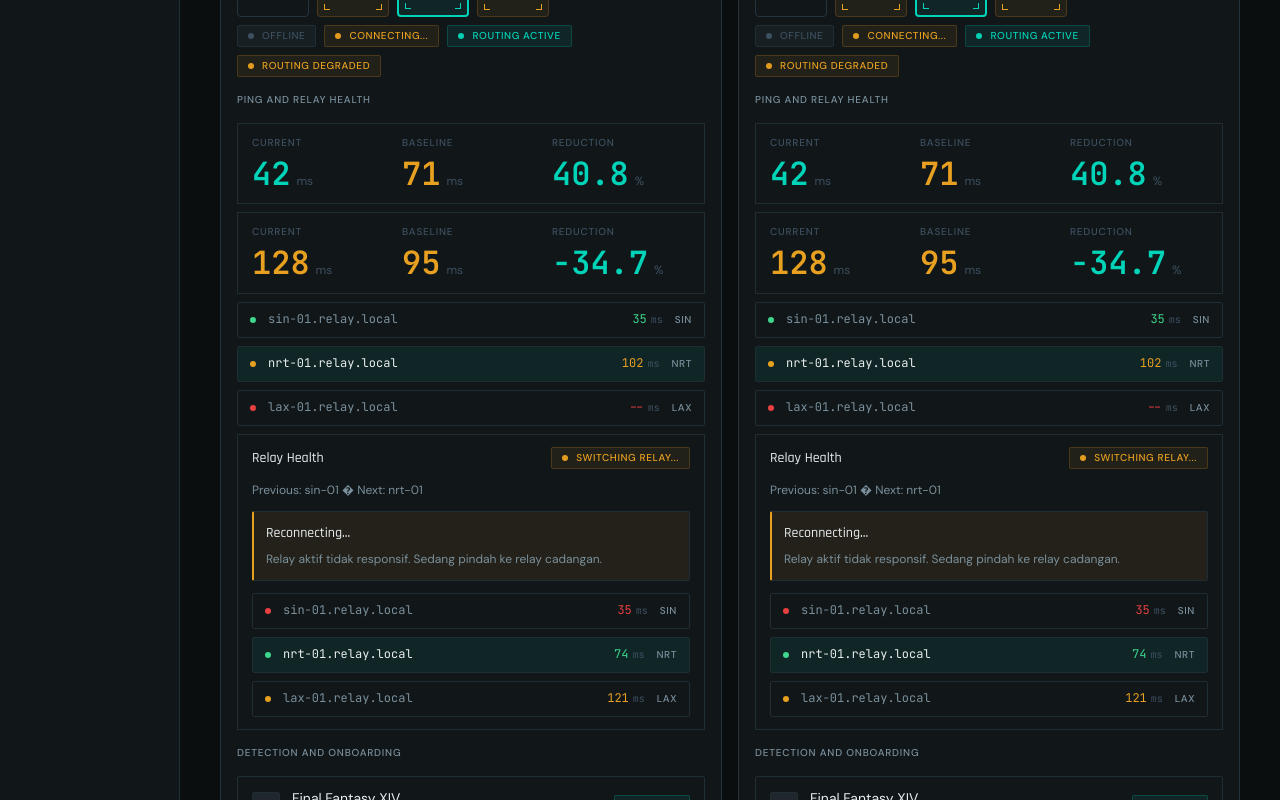
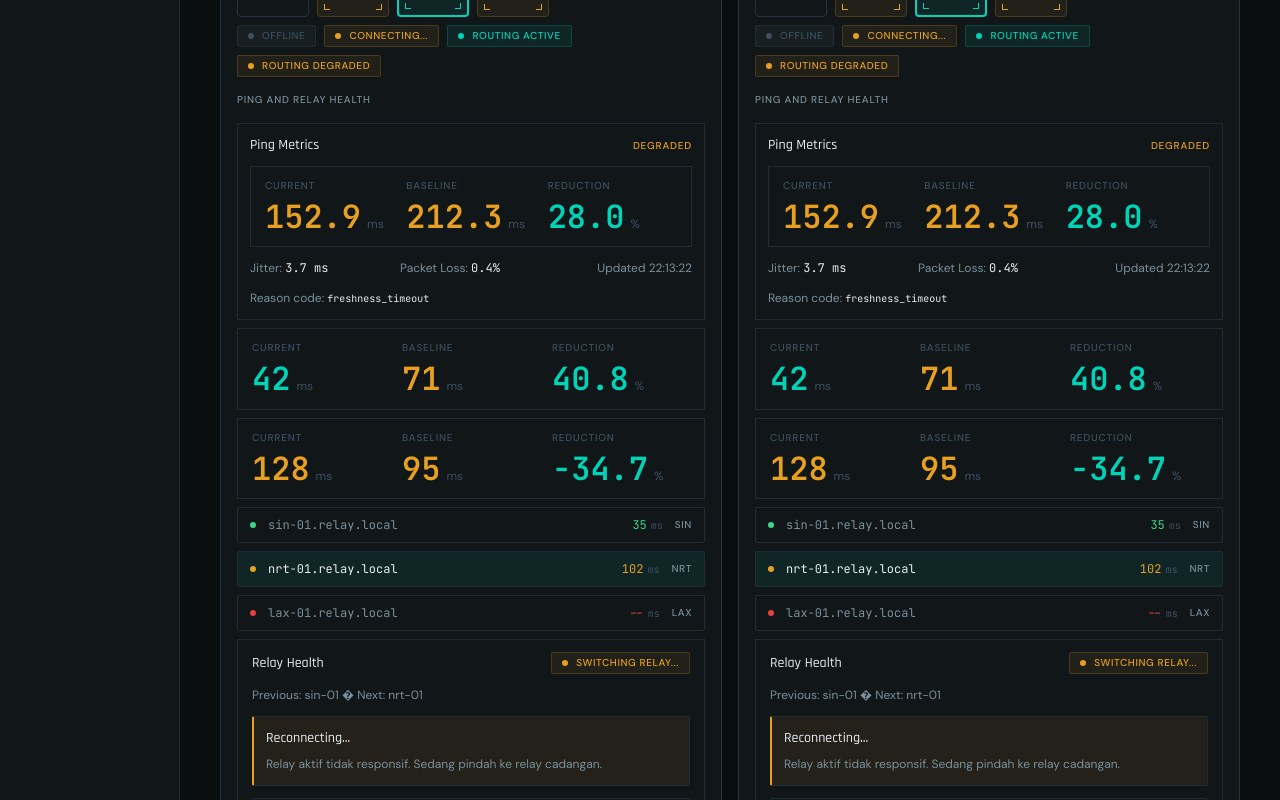
Before and after one commit to Lutvuk/kurangi-ping, a React (Vite) app in the folder apps/desktop/: page / in a window 1280 px wide. Shown: the part 980-1780 px from the top of the page. Built offline with nearby package versions, Linux system fonts and the light colour scheme.

Commit message:
Real-Time Metric Card Data Binding

```diff
--- /dev/null
+++ b/apps/desktop/src/features/metrics/PingMetricsPanel.css
@@ -0,0 +1,84 @@
+.kp-metrics-panel {
+  display: grid;
+  gap: var(--space-3);
+  border: var(--border-subtle);
+  border-radius: var(--radius-none);
+  background: var(--color-surface-01);
+  padding: var(--space-3);
+}
+
+.kp-metrics-panel-header {
+  display: flex;
+  align-items: baseline;
+  justify-content: space-between;
+  gap: var(--space-2);
+}
+
+.kp-metrics-panel-title {
+  margin: 0;
+  font: var(--text-display-sm);
+  color: var(--color-text-primary);
+}
+
+.kp-metrics-panel-status {
+  margin: 0;
+  font: var(--text-label);
+  letter-spacing: 0.08em;
+  text-transform: uppercase;
+  color: var(--color-text-secondary);
+}
+
+.kp-metrics-panel--live .kp-metrics-panel-status {
+  color: var(--color-signal);
+}
+
+.kp-metrics-panel--degraded .kp-metrics-panel-status {
+  color: var(--color-probe);
+}
+
+.kp-metrics-panel--error .kp-metrics-panel-status {
+  color: var(--color-relay-dead);
+}
+
+.kp-metrics-panel-meta {
+  display: grid;
+  grid-template-columns: repeat(3, minmax(0, 1fr));
+  gap: var(--space-2);
+}
+
+.kp-metrics-panel-meta-item,
+.kp-metrics-panel-updated {
+  margin: 0;
+  font: var(--text-body-sm);
+  color: var(--color-text-secondary);
+}
+
+.kp-metrics-panel-meta-item span {
+  color: var(--color-text-primary);
+  font: var(--text-mono-md);
+}
+
+.kp-metrics-panel-updated {
+  text-align: right;
+}
+
+.kp-metrics-panel-reason {
+  margin: 0;
+  font: var(--text-body-sm);
+  color: var(--color-text-secondary);
+}
+
+.kp-metrics-panel-reason code {
+  color: var(--color-text-primary);
+  font: var(--text-mono-sm);
+}
+
+@media (max-width: 960px) {
+  .kp-metrics-panel-meta {
+    grid-template-columns: 1fr;
+  }
+
+  .kp-metrics-panel-updated {
+    text-align: left;
+  }
+}
--- /dev/null
+++ b/apps/desktop/src/features/metrics/PingMetricsPanel.tsx
@@ -0,0 +1,162 @@
+import { useEffect, useMemo, useState } from "react";
+import { PingMetricCard, type PingMetricCardState } from "../../components/modules";
+import "./PingMetricsPanel.css";
+
+export type MetricsPanelState = "idle" | "live" | "degraded" | "error";
+
+export type MetricsViewModel = {
+  state: MetricsPanelState;
+  baselinePingMs: number | null;
+  routedPingMs: number | null;
+  jitterMs: number | null;
+  packetLossPct: number | null;
+  sampledAtUnixMs?: number;
+  reasonCode?: string;
+};
+
+export type PingMetricsPanelProps = {
+  model: MetricsViewModel;
+  title?: string;
+};
+
+type StabilizedMetricsView = {
+  state: MetricsPanelState;
+  baselinePingMs: number | null;
+  routedPingMs: number | null;
+  jitterMs: number | null;
+  packetLossPct: number | null;
+  sampledAtUnixMs?: number;
+  reasonCode?: string;
+};
+
+const statusLabelByState: Record<MetricsPanelState, string> = {
+  idle: "Idle",
+  live: "Live",
+  degraded: "Degraded",
+  error: "Error"
+};
+
+const cardStateByMetricsState: Record<MetricsPanelState, PingMetricCardState> = {
+  idle: "off",
+  live: "on",
+  degraded: "degraded",
+  error: "degraded"
+};
+
+function stabilizeNumber(nextValue: number | null, previousValue: number | null): number | null {
+  if (nextValue === null || Number.isNaN(nextValue)) {
+    return previousValue;
+  }
+  return nextValue;
+}
+
+function formatNumber(value: number | null, digits = 1, unit = ""): string {
+  if (value === null || Number.isNaN(value)) {
+    return "--";
+  }
+
+  const formatter = new Intl.NumberFormat("en-US", {
+    minimumFractionDigits: 0,
+    maximumFractionDigits: digits
+  });
+  return `${formatter.format(value)}${unit}`;
+}
+
+function computeReductionPct(baselinePingMs: number | null, routedPingMs: number | null): number | null {
+  if (
+    baselinePingMs === null ||
+    routedPingMs === null ||
+    baselinePingMs <= 0 ||
+    Number.isNaN(baselinePingMs) ||
+    Number.isNaN(routedPingMs)
+  ) {
+    return null;
+  }
+
+  return ((baselinePingMs - routedPingMs) / baselinePingMs) * 100;
+}
+
+function toInitialView(model: MetricsViewModel): StabilizedMetricsView {
+  return {
+    ...model
+  };
+}
+
+export function PingMetricsPanel({ model, title = "Ping Metrics" }: PingMetricsPanelProps) {
+  const [view, setView] = useState<StabilizedMetricsView>(() => toInitialView(model));
+
+  useEffect(() => {
+    setView((previous) => {
+      const next: StabilizedMetricsView = {
+        state: model.state,
+        baselinePingMs: stabilizeNumber(model.baselinePingMs, previous.baselinePingMs),
+        routedPingMs: stabilizeNumber(model.routedPingMs, previous.routedPingMs),
+        jitterMs: stabilizeNumber(model.jitterMs, previous.jitterMs),
+        packetLossPct: stabilizeNumber(model.packetLossPct, previous.packetLossPct),
+        sampledAtUnixMs: model.sampledAtUnixMs ?? previous.sampledAtUnixMs,
+        reasonCode: model.reasonCode
+      };
+
+      const unchanged =
+        previous.state === next.state &&
+        previous.baselinePingMs === next.baselinePingMs &&
+        previous.routedPingMs === next.routedPingMs &&
+        previous.jitterMs === next.jitterMs &&
+        previous.packetLossPct === next.packetLossPct &&
+        previous.sampledAtUnixMs === next.sampledAtUnixMs &&
+        previous.reasonCode === next.reasonCode;
+
+      return unchanged ? previous : next;
+    });
+  }, [model]);
+
+  const reductionPct = useMemo(
+    () => computeReductionPct(view.baselinePingMs, view.routedPingMs),
+    [view.baselinePingMs, view.routedPingMs]
+  );
+  const updatedLabel = view.sampledAtUnixMs
+    ? `Updated ${new Date(view.sampledAtUnixMs).toLocaleTimeString("en-US", {
+        hour12: false
+      })}`
+    : "No samples yet";
+
+  return (
+    <section
+      className={`kp-metrics-panel kp-metrics-panel--${view.state}`}
+      aria-label={title}
+      data-state={view.state}
+    >
+      <header className="kp-metrics-panel-header">
+        <h2 className="kp-metrics-panel-title">{title}</h2>
+        <p className="kp-metrics-panel-status" data-testid="metrics-panel-status">
+          {statusLabelByState[view.state]}
+        </p>
+      </header>
+
+      <PingMetricCard
+        state={cardStateByMetricsState[view.state]}
+        currentPingMs={view.routedPingMs}
+        baselinePingMs={view.baselinePingMs}
+        reductionPct={reductionPct}
+      />
+
+      <div className="kp-metrics-panel-meta">
+        <p className="kp-metrics-panel-meta-item" data-testid="metrics-jitter">
+          Jitter: <span>{formatNumber(view.jitterMs, 1, " ms")}</span>
+        </p>
+        <p className="kp-metrics-panel-meta-item" data-testid="metrics-packet-loss">
+          Packet Loss: <span>{formatNumber(view.packetLossPct, 1, "%")}</span>
+        </p>
+        <p className="kp-metrics-panel-updated" data-testid="metrics-updated-at">
+          {updatedLabel}
+        </p>
+      </div>
+
+      {view.reasonCode ? (
+        <p className="kp-metrics-panel-reason">
+          Reason code: <code>{view.reasonCode}</code>
+        </p>
+      ) : null}
+    </section>
+  );
+}
--- /dev/null
+++ b/apps/desktop/src/features/metrics/index.ts
@@ -0,0 +1 @@
+export * from "./PingMetricsPanel";
--- a/apps/desktop/src/pages/foundation-showcase.tsx
+++ b/apps/desktop/src/pages/foundation-showcase.tsx
@@ -1,4 +1,4 @@
-import { useState } from "react";
+import { useEffect, useState } from "react";
 import {
   ConnectionStatusBadge,
   GameDetectionRow,
@@ -8,6 +8,7 @@ import {
   RelayHealthListItem
 } from "../components/modules";
 import { DetectionPanel, type DetectionViewModel } from "../features/detection";
+import { PingMetricsPanel, type MetricsViewModel } from "../features/metrics";
 import { RelayHealthPanel } from "../features/relay";
 import { LifecycleStatusPresenter, ToggleController } from "../features/routing";
 import { AppShell } from "../layout/AppShell";
@@ -53,12 +54,58 @@ function ShowcaseViewport({ title, compact }: { title: string; compact?: boolean
     }
   ];
   const [detectionStateIndex, setDetectionStateIndex] = useState(0);
+  const metricsCycle: MetricsViewModel[] = [
+    {
+      state: "live",
+      baselinePingMs: 214.8,
+      routedPingMs: 156.2,
+      jitterMs: 4.1,
+      packetLossPct: 0.0,
+      sampledAtUnixMs: 1_700_000_000_000
+    },
+    {
+      state: "live",
+      baselinePingMs: 212.3,
+      routedPingMs: 152.9,
+      jitterMs: 3.7,
+      packetLossPct: 0.4,
+      sampledAtUnixMs: 1_700_000_001_000
+    },
+    {
+      state: "degraded",
+      baselinePingMs: 212.3,
+      routedPingMs: null,
+      jitterMs: null,
+      packetLossPct: null,
+      sampledAtUnixMs: 1_700_000_002_000,
+      reasonCode: "freshness_timeout"
+    },
+    {
+      state: "live",
+      baselinePingMs: 210.5,
+      routedPingMs: 149.8,
+      jitterMs: 2.9,
+      packetLossPct: 0.0,
+      sampledAtUnixMs: 1_700_000_003_000
+    }
+  ];
+  const [metricsIndex, setMetricsIndex] = useState(0);
 
   async function handleRescanMock() {
     const nextIndex = (detectionStateIndex + 1) % detectionCycle.length;
     setDetectionStateIndex(nextIndex);
     return detectionCycle[nextIndex];
   }
+
+  useEffect(() => {
+    const timer = window.setInterval(() => {
+      setMetricsIndex((previous) => (previous + 1) % metricsCycle.length);
+    }, 900);
+
+    return () => {
+      window.clearInterval(timer);
+    };
+  }, [metricsCycle.length]);
 
   return (
     <section
@@ -102,6 +149,7 @@ function ShowcaseViewport({ title, compact }: { title: string; compact?: boolean
       <div className="kp-showcase-group">
         <h3 className="kp-showcase-subtitle">Ping and Relay Health</h3>
         <div className="kp-showcase-stack">
+          <PingMetricsPanel model={metricsCycle[metricsIndex]} />
           <PingMetricCard state="on" currentPingMs={42} baselinePingMs={71} reductionPct={40.8} />
           <PingMetricCard
             state="degraded"
@@ -185,7 +233,7 @@ export function FoundationShowcasePage() {
   return (
     <AppShell
       sidebar={{ activeId: "routing", title: "Kurangi Ping 2" }}
-      topBar={{ statusLabel: "Build", statusValue: "Foundation Showcase", meta: "KP-024 to KP-064" }}
+      topBar={{ statusLabel: "Build", statusValue: "Foundation Showcase", meta: "KP-024 to KP-073" }}
       contentClassName="kp-showcase-content"
     >
       <Panel eyebrow="Foundation QA" title="UI Composition Showcase">
```
Also changed, not shown: 2 other files (tests, documents, lock files or other folders).
